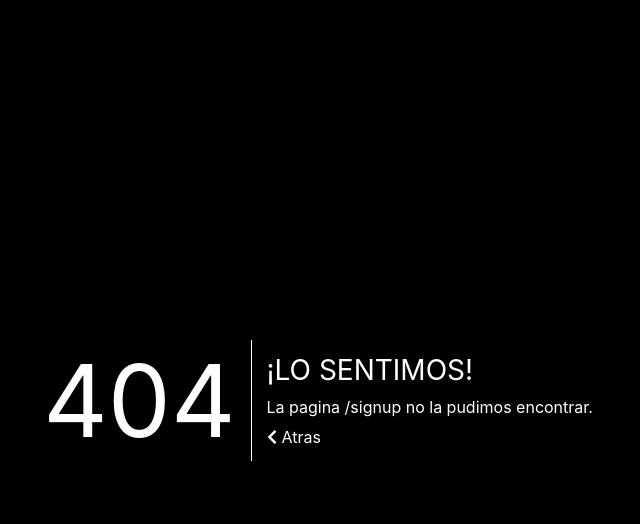
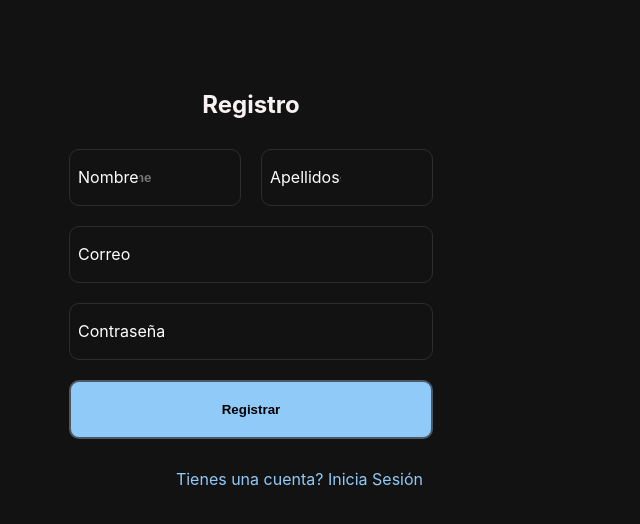
Before and after one commit to ProgrmadoresChidos/web-react-app-taco, a React (Create React App) app: page /signup in a window 1280 px wide. Before the commit this address had no page. Shown: the top 524 px of the page, without its empty margins (389-1029 px from the left). Built offline with nearby package versions, Linux system fonts and the light colour scheme.

Commit message:
signUp template + formik + yup

```diff
--- a/package.json
+++ b/package.json
@@ -15,13 +15,15 @@
     "@types/node": "^12.12.51",
     "@types/react": "^16.9.43",
     "@types/react-dom": "^16.9.8",
+    "formik": "^2.1.5",
     "google-map-react": "^1.1.7",
     "prop-types": "^15.7.2",
     "react": "^16.13.1",
     "react-dom": "^16.13.1",
     "react-router-dom": "^5.2.0",
     "react-scripts": "3.4.1",
-    "typescript": "^3.7.5"
+    "typescript": "^3.7.5",
+    "yup": "^0.29.3"
   },
   "scripts": {
     "start": "react-scripts start",
--- a/src/pages/Routes.tsx
+++ b/src/pages/Routes.tsx
@@ -8,6 +8,7 @@ import Router from '../routes/Router';
 import Login from './login';
 import Pages from './home';
 import PageNotFound from './page-not-found';
+import Signup from './signup/signup';
 
 const ROUTES = [
     {
@@ -25,6 +26,10 @@ const ROUTES = [
         component: Login,
     },
     {
+        path: '/signup',
+        component: Signup
+    },
+    {
         component: PageNotFound,
     },
 ]
--- /dev/null
+++ b/src/pages/signup/signup.module.css
@@ -0,0 +1,147 @@
+.container{
+    height: 100vh;
+    background-color: #121212;
+}
+.container_position{
+    display: flex;
+    align-items: center;
+    justify-content: center;
+}
+
+.container__FormContainer{
+    background-color: transparent;
+    margin-top: -100px;
+    width: 100%;
+    height: 70%;
+}
+.container__FormContainer_position{
+    display: flex;
+    /* flex-direction: column; */
+    justify-content: center;
+    align-items: center;
+}
+.Form{
+    padding: 0;
+    margin: 0;
+    height: 100%;
+    width: 30%;
+}
+.Form__container{
+    display: flex;
+    position: relative;
+    flex-wrap: wrap;
+    box-sizing: border-box;
+    width: 100%;
+}
+.Form__container_short{
+    display: flex;
+    align-items: center;
+    height: fit-content;
+    width: 50%;
+}
+.Form__container_large{
+    display: flex;
+    align-items: center;
+    width: 100%;
+    height: fit-content;
+}
+.Form__input{
+    font-weight: bold;
+    color: white;
+    background-color: transparent;
+    border: 1px solid rgba(56, 54, 54, 0.76);
+    transition: .3s ease-in;
+    border-radius: 10px;
+    padding: 20px;
+    margin: 10px;
+    width: 100%;
+}
+.Form_label{
+    position: absolute;
+    background-color: #121212;
+    color: white;
+    margin: 0;
+    padding: 0;
+    -webkit-animation-duration: 1s;
+    animation-duration: 1s;
+    -webkit-animation-fill-mode: both;
+    animation-fill-mode: both;
+    margin-left: 19px;
+    transition: 1s;
+}
+.Form__button{
+    font-weight: bold;
+    transition: .3s;
+    color: rgb(0, 0, 0);
+    background-color: rgb(144, 202, 249);
+    border: 2px solid rgba(56, 54, 54, 0.76);
+    border-radius: 10px;
+    margin: 10px;
+    width: 100%;
+    padding: 20px;
+}
+.Form__nav{
+    text-decoration: none;
+    transition: .3s;
+    color: rgb(144, 202, 249);
+    margin: 20px;
+}
+.Form__tittle{
+    font-weight: bold;
+    color: rgb(248, 242, 242);
+}
+.Form__tittle_position{
+    display: flex;
+    justify-content: center;
+}
+.Form__nav_position{
+    display: flex;
+    justify-content: flex-end;
+}
+.Form__nav:active{
+    color: rgba(56, 54, 54, 0.76);
+}
+.Form__button:hover{
+    background-color: rgb(72, 103, 128);
+}
+.Form__nav:hover{
+    color: rgb(72, 103, 128);
+}
+.Form__input_event:focus ~ .Form_label,
+.Form__input_event:valid ~ .Form_label
+{
+    animation-name: toTop;
+}
+
+.Form__input_event:placeholder-shown{
+    color: transparent;
+}
+.Form__input_event:focus{
+    border: 1px solid rgba(252, 251, 251, 0.904);;
+}
+.Form__input_event:hover{
+    border: 1px solid rgba(252, 251, 251, 0.904);;
+}
+
+
+@keyframes toTop {
+    from{
+        color: rgb(248, 242, 242);
+        transform: translateY(-1px);
+    }
+    to{
+        color: rgb(88, 86, 86);
+        transform: translateY(-30px);
+    }
+}
+
+@keyframes toDown{
+    from{
+        color: white;
+        transform: translateY(1px);
+    }
+    to{
+        color: white;
+        transform: translateY(20px);
+    }
+}
--- /dev/null
+++ b/src/pages/signup/signup.tsx
@@ -0,0 +1,115 @@
+import React from 'react';
+import { Formik, Field, Form } from 'formik';
+import { NavLink } from 'react-router-dom';
+import style from './signup.module.css';
+
+const Signup = () => {
+
+    const validate = values => {
+        const errors: any[] = [];
+        if (!values.firstName) {
+            errors.push('Required');
+        } else if (values.firstName.length > 15) {
+            errors.push('Must be 15 characters or less');
+        }
+
+        if (!values.lastName) {
+            errors.push('Required');
+        } else if (values.lastName.length > 20) {
+            errors.push('Must be 20 characters or less');
+        }
+
+        if (!values.email) {
+            errors.push('Required');
+        } else if (!/^[A-Z0-9._%+-]+@[A-Z0-9.-]+\.[A-Z]{2,4}$/i.test(values.email)) {
+            errors.push('Invalid email address');
+        }
+
+        console.log(errors)
+
+        return errors;
+    };
+
+    return (
+        <div className={`${style.container} ${style.container_position}`}>
+            <div className={`${style.container__FormContainer} ${style.container__FormContainer_position}`}>
+                <Formik
+                    initialValues={{
+                        firstName: '',
+                        lastName: '',
+                        email: '',
+                        password: ''
+                    }}
+                    onSubmit={(values, { setSubmitting }) => {
+                        setTimeout(() => {
+                            alert(JSON.stringify(values, null, 2));
+                            setSubmitting(false);
+                        }, 400);
+                    }}
+                >
+                    <Form className={`${style.Form} ${style.Form__position}`}>
+                        <div className={`${style.Form__container} ${style.Form__tittle_position}`}>
+                            <h2 className={`${style.Form__tittle}`}>Registro</h2>
+                        </div>
+                        <div className={`${style.Form__container}`}>
+                            <div className={`${style.Form__container_short}`}>
+                                <Field
+                                    id="firstName"
+                                    name="firstName"
+                                    placeholder="firstName"
+                                    type="text"
+                                    required
+                                    className={` ${style.Form__input} ${style.Form__input_event} `}
+                                />
+                                <label htmlFor="firstName" className={`${style.Form_label}`}>Nombre</label>
+                            </div>
+                            <div className={`${style.Form__container_short}`}>
+                                <Field
+                                    id="lastName"
+                                    name="lastName"
+                                    placeholder="lastName"
+                                    type="text"
+                                    required
+                                    className={` ${style.Form__input} ${style.Form__input_event} `}
+                                />
+                                <label htmlFor="lastName" className={`${style.Form_label}`}>Apellidos</label>
+                            </div>
+                        </div>
+                        <div className={`${style.Form__container}`}>
+                            <div className={`${style.Form__container_large}`}>
+                                <Field
+                                    id="email"
+                                    name="email"
+                                    placeholder="email"
+                                    type="text"
+                                    required
+                                    className={` ${style.Form__input} ${style.Form__input_event} `}
+                                />
+                                <label htmlFor="email" className={`${style.Form_label}`}>Correo</label>
+                            </div>
+                            <div className={`${style.Form__container_large}`}>
+                                <Field
+                                    id="password"
+                                    name="password"
+                                    placeholder="password"
+                                    type="text"
+                                    required
+                                    className={` ${style.Form__input} ${style.Form__input_event} `}
+                                />
+                                <label htmlFor="password" className={`${style.Form_label}`}>Contraseña</label>
+                            </div>
+                        </div>
+                        <div className={style.Form__container}>
+                            <button type='submit' className={style.Form__button}>Registrar</button>
+                        </div>
+                        <div className={`${style.Form__container} ${style.Form__nav_position} `}>
+                            <NavLink className={`${style.Form__nav}`} to="/login">Tienes una cuenta? Inicia Sesión</NavLink>
+                        </div>
+                    </Form>
+                </Formik>
+            </div>
+        </div >
+    )
+}
+
+export default Signup
```
Also changed, not shown: 1 other file (tests, documents, lock files or other folders).
